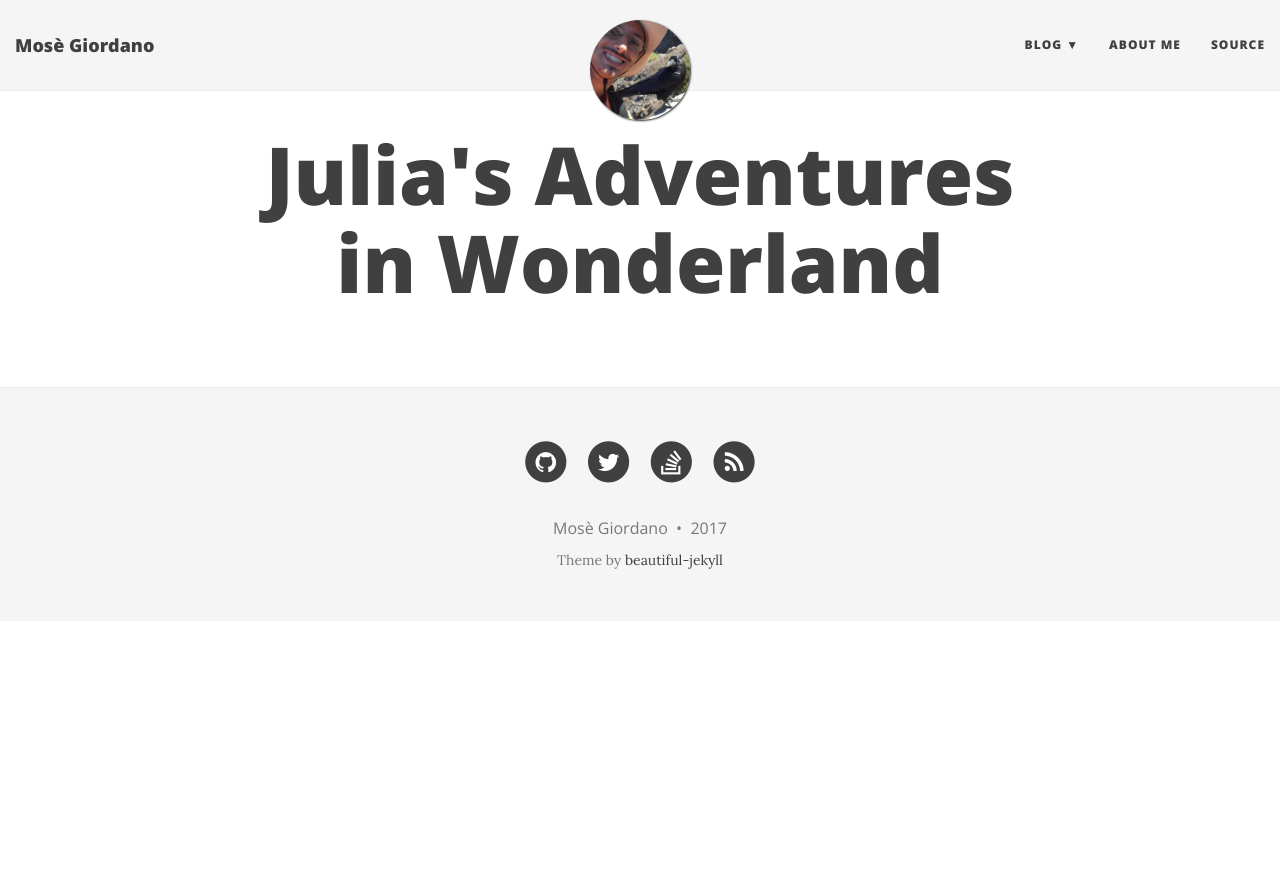
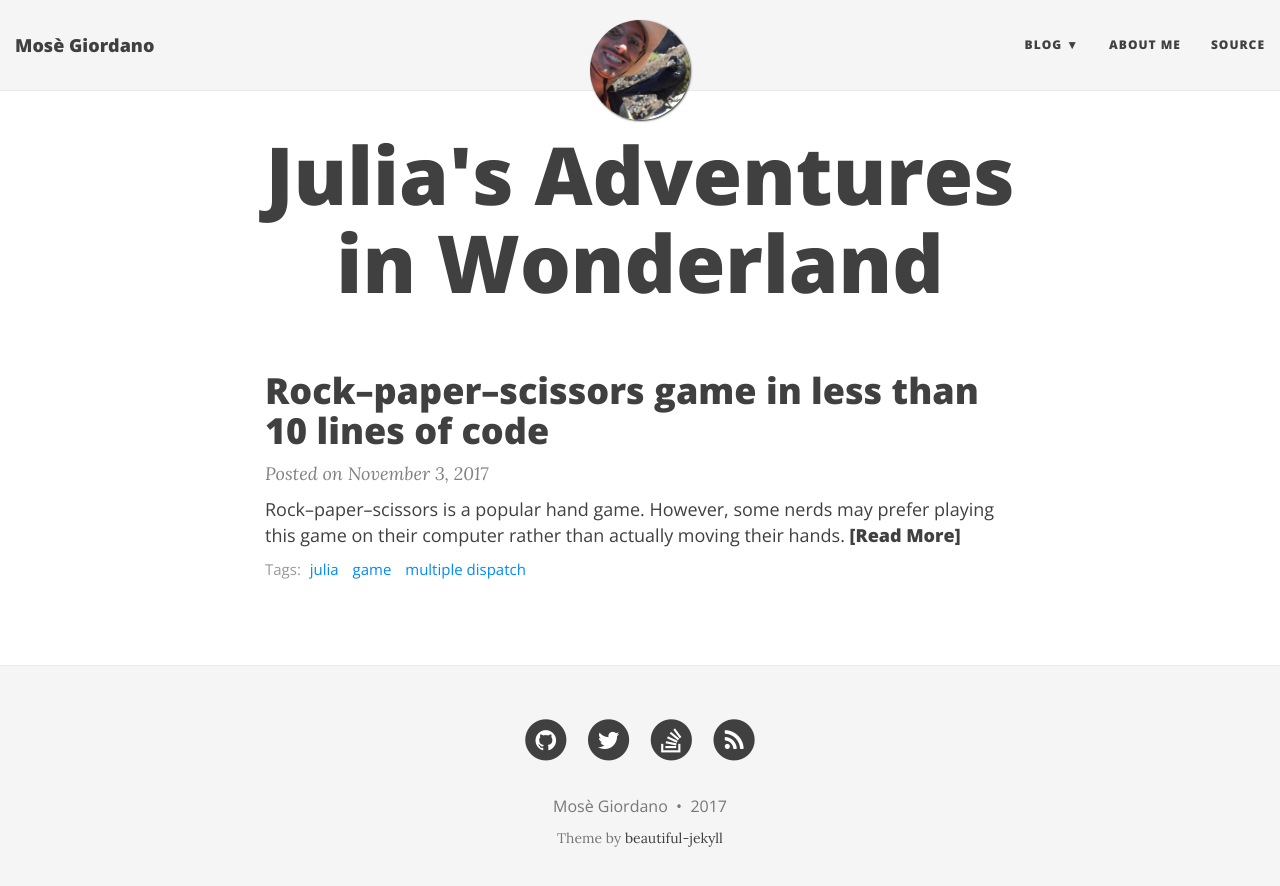
Before and after one commit to giordano/giordano.github.io, a Jekyll site: the page built from blog/index.html, in a window 1280 px wide. Shown: the top 886 px of the page. Built offline with Jekyll 4.4.1, drawn with Linux system fonts in a browser that asks for light colours; nearby versions of some CDN libraries; the list of posts is cut into pages by our own code; some of the changed lines change nothing that is shown.

Commit message:
Add rock paper scissors post

````diff
--- /dev/null
+++ b/_posts/2017-11-03-rock-paper-scissors.md
@@ -0,0 +1,270 @@
+---
+layout: post
+title: Rock–paper–scissors game in less than 10 lines of code
+tags: [julia, game, multiple dispatch]
+---
+
+[Rock–paper–scissors](https://en.wikipedia.org/wiki/Rock%E2%80%93paper%E2%80%93scissors) is
+a popular hand game.  However, some nerds may prefer playing this game on their
+computer rather than actually moving their hands.
+
+[![Rock–paper–scissors rules](https://upload.wikimedia.org/wikipedia/commons/thumb/6/67/Rock-paper-scissors.svg/803px-Rock-paper-scissors.svg.png)](https://en.wikipedia.org/wiki/File:Rock-paper-scissors.svg)
+
+_Image credit: [Enzoklop, Wikimedia Commons, CC-BY-SA 3.0](https://en.wikipedia.org/wiki/File:Rock-paper-scissors.svg)_
+
+We can write this game in less than 10 lines of code in
+the [Julia programming language](https://julialang.org/).  This implementation
+will offer the opportunity to have a closer look to one of Julia’s main
+features:
+[multiple dispatch](https://docs.julialang.org/en/stable/manual/methods/#Methods-1).
+
+## The game
+
+Here we go:
+
+{% highlight julia linenos %}
+abstract type Shape end
+struct Rock     <: Shape end
+struct Paper    <: Shape end
+struct Scissors <: Shape end
+play(::Type{Paper}, ::Type{Rock})     = "Paper wins"
+play(::Type{Paper}, ::Type{Scissors}) = "Scissors wins"
+play(::Type{Rock},  ::Type{Scissors}) = "Rock wins"
+play(::Type{T},     ::Type{T}) where {T<: Shape} = "Tie, try again"
+play(a::Type{<:Shape}, b::Type{<:Shape}) = play(b, a) # Commutativity
+{% endhighlight %}
+
+That’s all.  Nine lines of code, as promised.  This is considerably shorter,
+simpler, and easier to understand than any other implementation in all languages
+over at [Rosetta Code](https://rosettacode.org/wiki/Rock-paper-scissors).
+
+### Explanation
+
+Let’s dissect the code.
+
+```julia
+abstract type Shape end
+```
+
+defines `Shape` as
+an
+[abstract type](https://docs.julialang.org/en/stable/manual/types/#Abstract-Types-1).
+This will be the parent of the concrete types `Rock`, `Paper` and `Scissors`
+that represent the characters of the game.  To be fair, it’s not necessary to
+create the `Shape` abstract type (so they would be eight lines in total!), but
+this allows us to define methods for the `play` function only with `Shape`
+subtypes as arguments, so that one can extended that function to other games
+without clashing with our definitions.
+
+```julia
+struct Rock     <: Shape end
+struct Paper    <: Shape end
+struct Scissors <: Shape end
+```
+
+Here the concrete shapes are defined
+as
+[composite types](https://docs.julialang.org/en/stable/manual/types/#Composite-Types-1),
+subtypes of `Shape` (indicated by the `<:` sign).  They don’t actually contain
+anything, but that’s OK, we just want to define the elements of the game as
+types in order to take advantage of Julia’s type system.
+
+```julia
+play(::Type{Paper}, ::Type{Rock})     = "Paper wins"
+play(::Type{Paper}, ::Type{Scissors}) = "Scissors wins"
+play(::Type{Rock},  ::Type{Scissors}) = "Rock wins"
+```
+
+These are the basic rules of the game.  We’ve defined
+three
+[methods](https://docs.julialang.org/en/stable/manual/methods/#Defining-Methods-1) for
+the `play` function, which return a string indicating the winning shape.  The
+two arguments of these methods are two shapes, for instance `Rock` and
+`Scissors`.  If you look carefully to the definitions, we omitted the names of
+the arguments (they should come right before the `::` in the list of elements),
+because they’re not used in the body of the function and we don’t need them.
+Instead, what’s important here is the type of both arguments.
+
+```julia
+play(::Type{T}, ::Type{T}) where {T<: Shape} = "Tie, try again"
+```
+
+With this single line we’ve defined the tie for all shapes.  The arguments of
+this method are two equal shapes, they have the same type `T` subtype of
+`Shape`, whatever `T` is.  `T` doesn’t even need to be defined at this point,
+because in Julia, dispatch is dynamic on all arguments (in in C++/Java you can
+achieve dynamic dispatch on first argument, but it’ll be static for the others).
+
+So far we’ve seen the rules, for example, for the arguments `Paper` and `Rock`,
+in this order, but there is no rule for the same arguments in the reversed
+order.  Here comes the magic:
+
+```julia
+play(a::Type{<:Shape}, b::Type{<:Shape}) = play(b, a)
+```
+
+Recall that [multiple dispatch](https://en.wikipedia.org/wiki/Multiple_dispatch)
+is the ability to define function behavior across many combinations of argument
+types.  What’s crucial here is that the type of all arguments matters, not just
+the first one as in object-oriented programming languages.  If none of the
+previous methods applies (`Paper`-`Rock`, `Paper`-`Scissors`, `Rock`-`Scissors`
+and all the combinations of arguments with equal types), this method will be
+used, which simply swaps the two arguments so that one of the above methods can
+be called.
+
+Besides letting us save four definitions, multiple dispatch makes the program
+very efficient.  The appropriate method is quickly selected based on the type of
+all the arguments.  Without multiple dispatch we’d have to write explicitly a
+sequence of at least seven `if ... elseif ... end`,
+but [branching](https://en.wikipedia.org/wiki/Branch_(computer_science)) comes
+at a performance cost.  Of course this isn’t a big deal in a simple game like
+this, but think about your CPU-intensive application.
+
+## Play the game
+
+Now that we’ve implemented the game we can play it in the
+Julia
+[REPL](https://docs.julialang.org/en/stable/manual/interacting-with-julia/#Interacting-With-Julia-1):
+
+```julia
+julia> abstract type Shape end
+
+julia> struct Rock     <: Shape end
+
+julia> struct Paper    <: Shape end
+
+julia> struct Scissors <: Shape end
+
+julia> play(::Type{Paper}, ::Type{Rock})     = "Paper wins"
+play (generic function with 1 method)
+
+julia> play(::Type{Paper}, ::Type{Scissors}) = "Scissors wins"
+play (generic function with 2 methods)
+
+julia> play(::Type{Rock},  ::Type{Scissors}) = "Rock wins"
+play (generic function with 3 methods)
+
+julia> play(::Type{T},     ::Type{T}) where {T<: Shape} = "Tie, try again"
+play (generic function with 4 methods)
+
+julia> play(a::Type{<:Shape}, b::Type{<:Shape}) = play(b, a) # Commutativity
+play (generic function with 5 methods)
+
+julia> play(Paper, Scissors)
+"Scissors wins"
+
+julia> play(Rock, Rock)
+"Tie, try again"
+
+julia> play(Rock, Paper)
+"Paper wins"
+
+julia> @which play(Rock, Paper)
+play(a::Type{#s1} where #s1<:Shape, b::Type{#s2} where #s2<:Shape) in Main at REPL[9]:1
+```
+
+There was no explicit method for the combination of arguments `Rock`-`Paper`,
+but the commutative rule has been used here, as confirmed by the
+`@which`
+[macro](https://docs.julialang.org/en/stable/manual/metaprogramming/#man-macros-1).
+
+### Play randomly
+
+We can also add some randomness to the game.
+The
+[`rand`](https://docs.julialang.org/en/stable/stdlib/numbers/#Base.Random.rand)
+function can pick up a random element from a given collection.  Luckily,
+the
+[`subtypes`](https://docs.julialang.org/en/stable/stdlib/base/#Base.subtypes)
+function returns the array with all the subtypes of the given abstract type:
+
+```julia
+julia> subtypes(Shape)
+3-element Array{Union{DataType, UnionAll},1}:
+ Paper
+ Rock
+ Scissors
+
+julia> rand(subtypes(Shape))
+Rock
+
+julia> rand(subtypes(Shape))
+Rock
+
+julia> rand(subtypes(Shape))
+Paper
+
+julia> rand(subtypes(Shape))
+Scissors
+
+julia> play(rand(subtypes(Shape)), rand(subtypes(Shape)))
+"Scissors wins"
+
+julia> play(rand(subtypes(Shape)), rand(subtypes(Shape)))
+"Paper wins"
+
+julia> play(rand(subtypes(Shape)), rand(subtypes(Shape)))
+"Paper wins"
+
+julia> play(rand(subtypes(Shape)), rand(subtypes(Shape)))
+"Tie, try again"
+
+julia> play(rand(subtypes(Shape)), rand(subtypes(Shape)))
+"Paper wins"
+```
+
+## Extend to four shapes
+
+[Here](https://math.stackexchange.com/q/410558/80474) it is proposed an
+extension of the game to a fourth shape, the well, with the following rules:
+
+* the well wins against rock and scissors, because both fall into it,
+* the well loses against paper, because the paper covers it.
+
+This is a [non-zero-sum game](https://en.wikipedia.org/wiki/Zero-sum_game), but
+this isn’t a concern for us.
+
+We can extend the above Julia implementation to include the well.
+
+{% highlight julia linenos %}
+struct Well <: Shape end
+play(::Type{Well}, ::Type{Rock})     = "Well wins"
+play(::Type{Well}, ::Type{Scissors}) = "Well wins"
+play(::Type{Well}, ::Type{Paper})    = "Paper wins"
+{% endhighlight %}
+
+We accomplished the extension with just four additional lines, one to define the
+new type and three for the new game rules.  We don’t need to redefine the tie or
+the commutativity methods, thanks to Julia’s dynamic type system.
+
+Here you can see that multiple dispatch let us extend the game very easily,
+saving us four more definitions.  Out of the total $$4 \times 4 = 16$$ necessary
+definitions we had just $$8$$ definitions, without giving up commutativity.
+
+Let’s see it in action in the REPL:
+
+```julia
+julia> struct Well <: Shape end
+
+julia> play(::Type{Well}, ::Type{Rock})     = "Well wins"
+play (generic function with 6 methods)
+
+julia> play(::Type{Well}, ::Type{Scissors}) = "Well wins"
+play (generic function with 7 methods)
+
+julia> play(::Type{Well}, ::Type{Paper})    = "Paper wins"
+play (generic function with 8 methods)
+
+julia> play(Paper, Well)
+"Paper wins"
+
+julia> play(Well, Rock)
+"Well wins"
+
+julia> play(Well, Well)
+"Tie, try again"
+```
+
+<!-- Local Variables: -->
+<!-- ispell-local-dictionary: "american" -->
+<!-- End: -->
````
Also changed, not shown: _posts/2017-11-05-analemma.md (+1 -1 lines).
